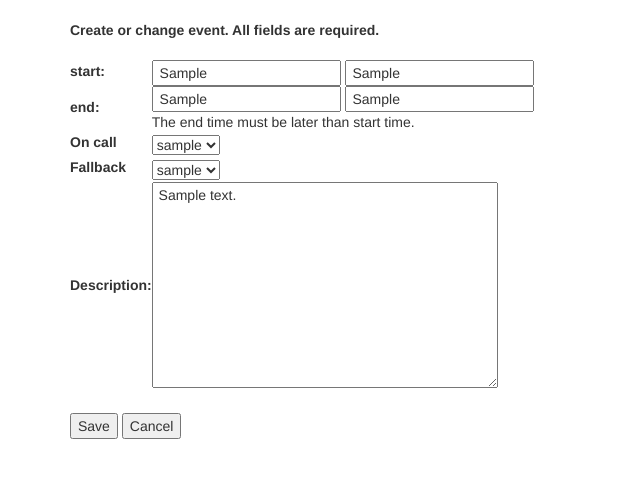
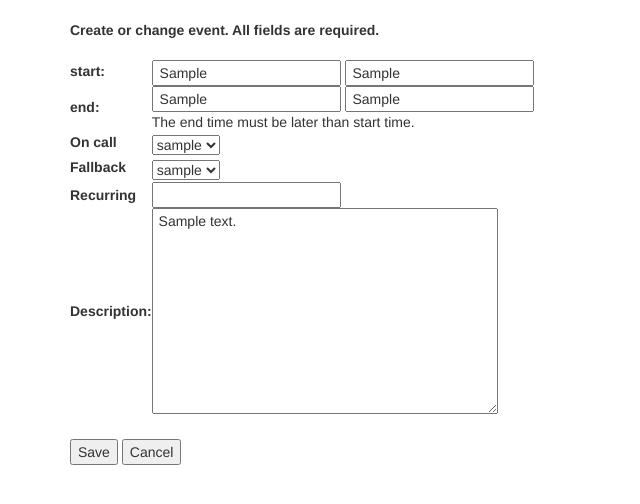
Before and after one commit to ustream/openduty, a Django app: template openduty/templates/event/edit.html in a window 1280 px wide. Shown: the part 50-554 px from the top of the page, without its empty margins (0-640 px from the left). Run offline with Django 3.2, Linux system fonts and the light colour scheme; tables that the repository leaves empty hold one stand-in row (values such as "Sample post"); the template is opened without the code that fills it: values that come from a table or form of the project are taken from there, most other values are stand-ins (such as "Sample title", 1, 10 or a date in 2020); form fields are guessed from the names that the template uses; some libraries are stand-ins or nearby versions.

Commit message:
Add recurring select to event edit

```diff
--- a/openduty/events.py
+++ b/openduty/events.py
@@ -63,7 +63,8 @@ def create_or_edit_event(request, calendar_slug, event_id=None, next=None,
         "data": data,
         "calendar": calendar,
         "next":next,
-        "users":users
+        "users":users,
+        "form": form,
     }, context_instance=RequestContext(request))
 
 @check_event_permissions
--- a/openduty/templates/event/edit.html
+++ b/openduty/templates/event/edit.html
@@ -77,6 +77,10 @@
 
           </tr>
           <tr>
+             <th>Recurring</th>
+             <td>{{ form.rule }}</td>
+          </tr>
+          <tr>
              <th><label for="id_description">Description:</label></th>
              <td><textarea cols="40" id="id_description" name="description" rows="10">{% if data.description %} {{data.description}}{% endif %}</textarea></td>
           </tr>
```
